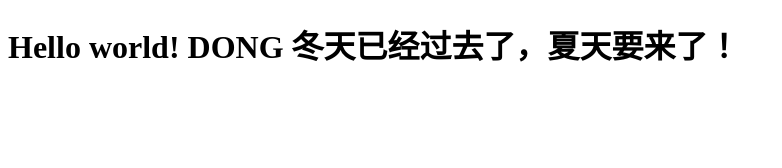
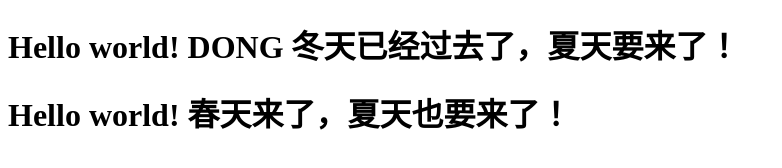
Before and after one commit to DanielQidongOu/fors3awstesting01, a plain HTML site: page index.html in a window 1280 px wide. Shown: the whole page, without its empty margins (0-782 px from the left). Drawn offline with Linux system fonts and the light colour scheme.

Commit message:
second commit

```diff
--- a/index.html
+++ b/index.html
@@ -9,5 +9,8 @@
     <h1>
         Hello world! DONG 冬天已经过去了，夏天要来了！
     </h1>
+    <h1>
+        Hello world! 春天来了，夏天也要来了！
+    </h1>
 </body>
 </html>
```
